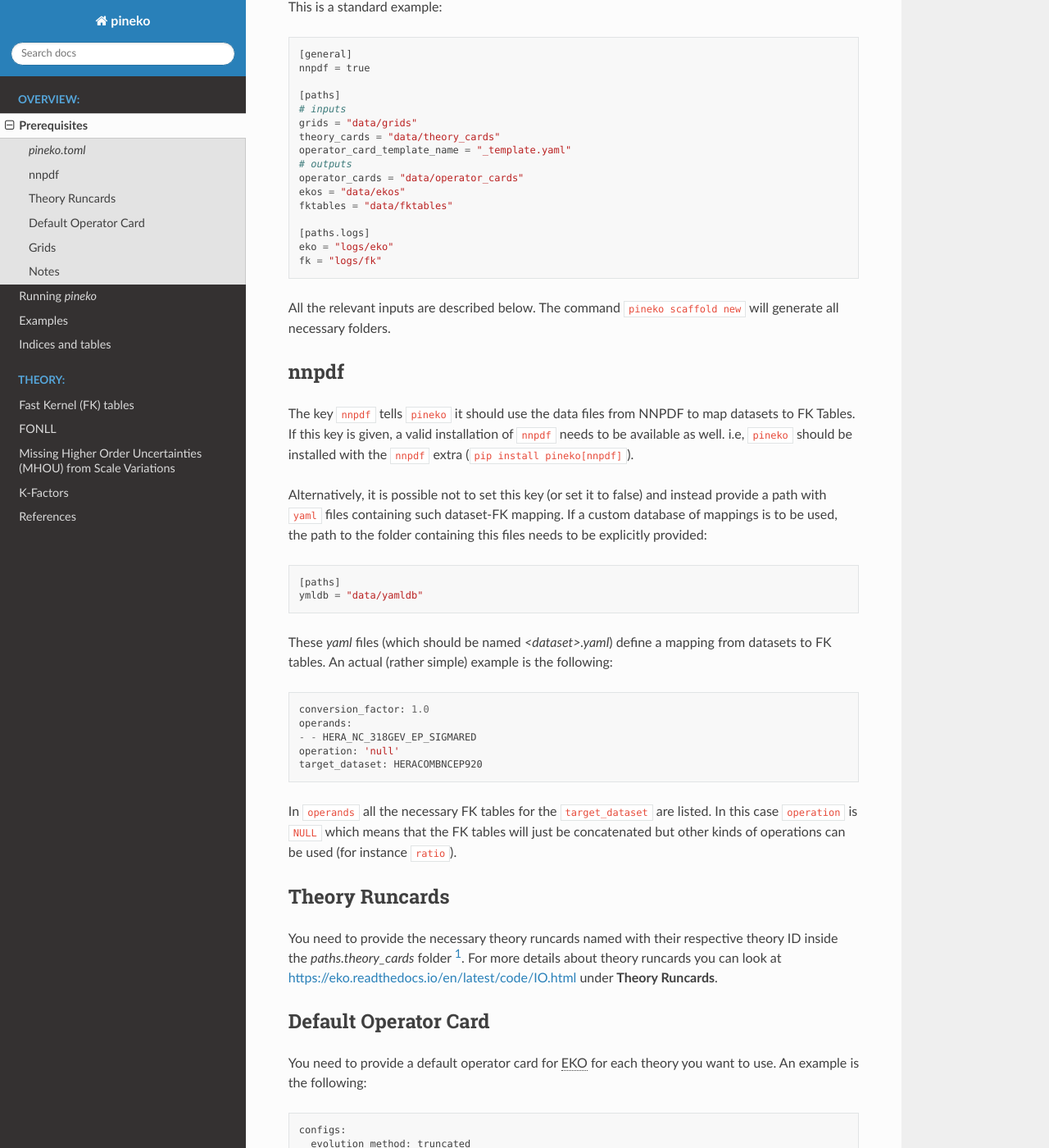
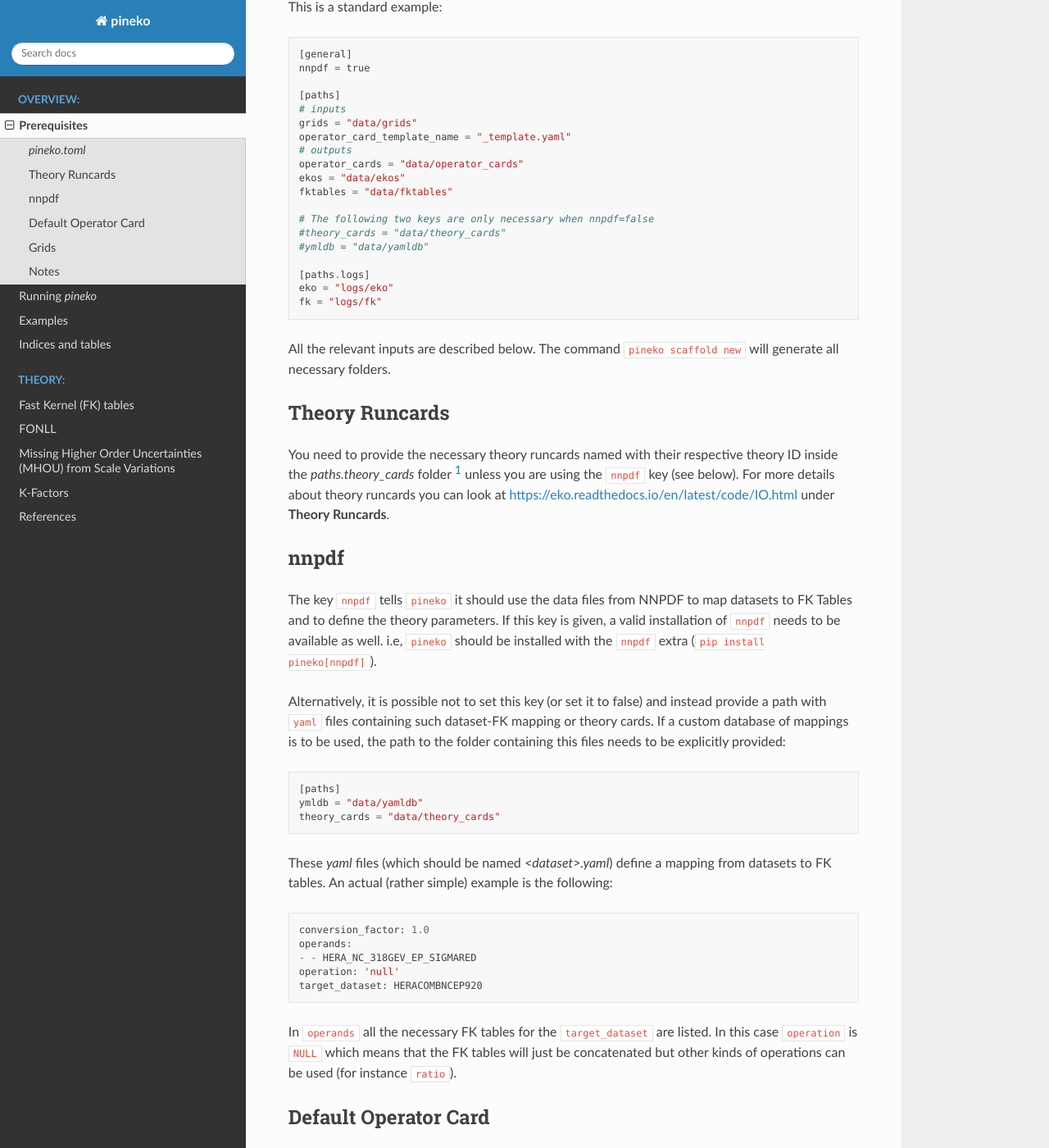
Before and after one commit to NNPDF/pineko, a Sphinx documentation site: the page built from docs/source/overview/prerequisites.rst, in a window 1280 px wide and 1400 px high, scrolled down 291 px. Shown: the whole window at 82% size. Built offline with Sphinx 7.4.7 and the Read the Docs theme 2.0.0, drawn with Linux system fonts in a browser that asks for light colours.

Commit message:
update docs

```diff
--- a/docs/source/overview/prerequisites.rst
+++ b/docs/source/overview/prerequisites.rst
@@ -18,12 +18,15 @@ This is a standard example:
   [paths]
   # inputs
   grids = "data/grids"
-  theory_cards = "data/theory_cards"
   operator_card_template_name = "_template.yaml"
   # outputs
   operator_cards = "data/operator_cards"
   ekos = "data/ekos"
   fktables = "data/fktables"
+
+  # The following two keys are only necessary when nnpdf=false
+  #theory_cards = "data/theory_cards"
+  #ymldb = "data/yamldb"
 
   [paths.logs]
   eko = "logs/eko"
@@ -32,14 +35,22 @@ This is a standard example:
 
 All the relevant inputs are described below. The command ``pineko scaffold new`` will generate all necessary folders.
 
+
+Theory Runcards
+---------------
+
+You need to provide the necessary theory runcards named with their respective theory ID inside the *paths.theory_cards* folder [1]_ unless you are using the ``nnpdf`` key (see below).
+For more details about theory runcards you can look at https://eko.readthedocs.io/en/latest/code/IO.html under **Theory Runcards**.
+
 nnpdf
 -----
-The key ``nnpdf`` tells ``pineko`` it should use the data files from NNPDF to map datasets to FK Tables.
+The key ``nnpdf`` tells ``pineko`` it should use the data files from NNPDF to map datasets to FK Tables
+and to define the theory parameters.
 If this key is given, a valid installation of ``nnpdf`` needs to be available as well.
 i.e, ``pineko`` should be installed with the ``nnpdf`` extra (``pip install pineko[nnpdf]``).
 
 Alternatively, it is possible not to set this key (or set it to false) and instead
-provide a path with ``yaml`` files containing such dataset-FK mapping.
+provide a path with ``yaml`` files containing such dataset-FK mapping or theory cards.
 If a custom database of mappings is to be used, the path to the folder containing
 this files needs to be explicitly provided:
 
@@ -47,6 +58,7 @@ this files needs to be explicitly provided:
 
   [paths]
   ymldb = "data/yamldb"
+  theory_cards = "data/theory_cards"
 
 These `yaml` files (which should be named `<dataset>.yaml`)
 define a mapping from datasets to FK tables.
```
Also changed, not shown: other parts of docs/source/overview/prerequisites.rst (+0 -4 lines).
